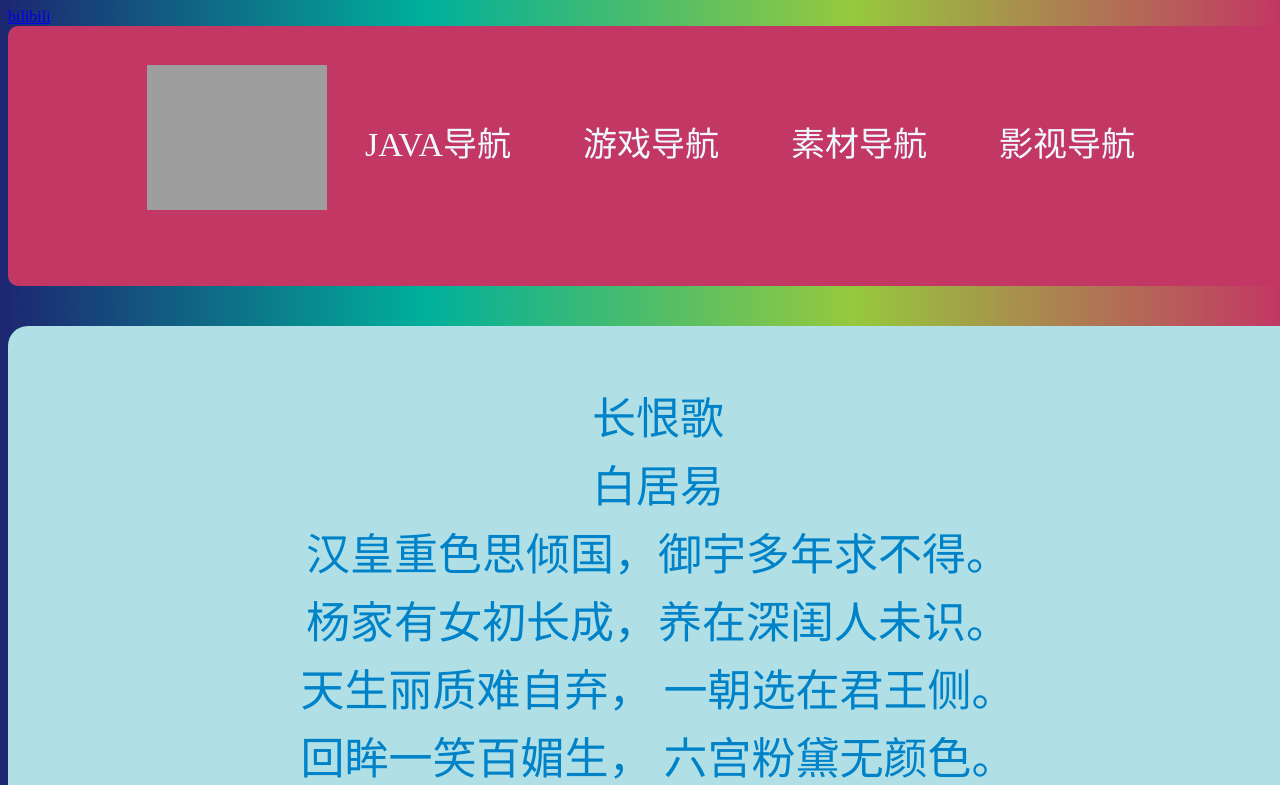
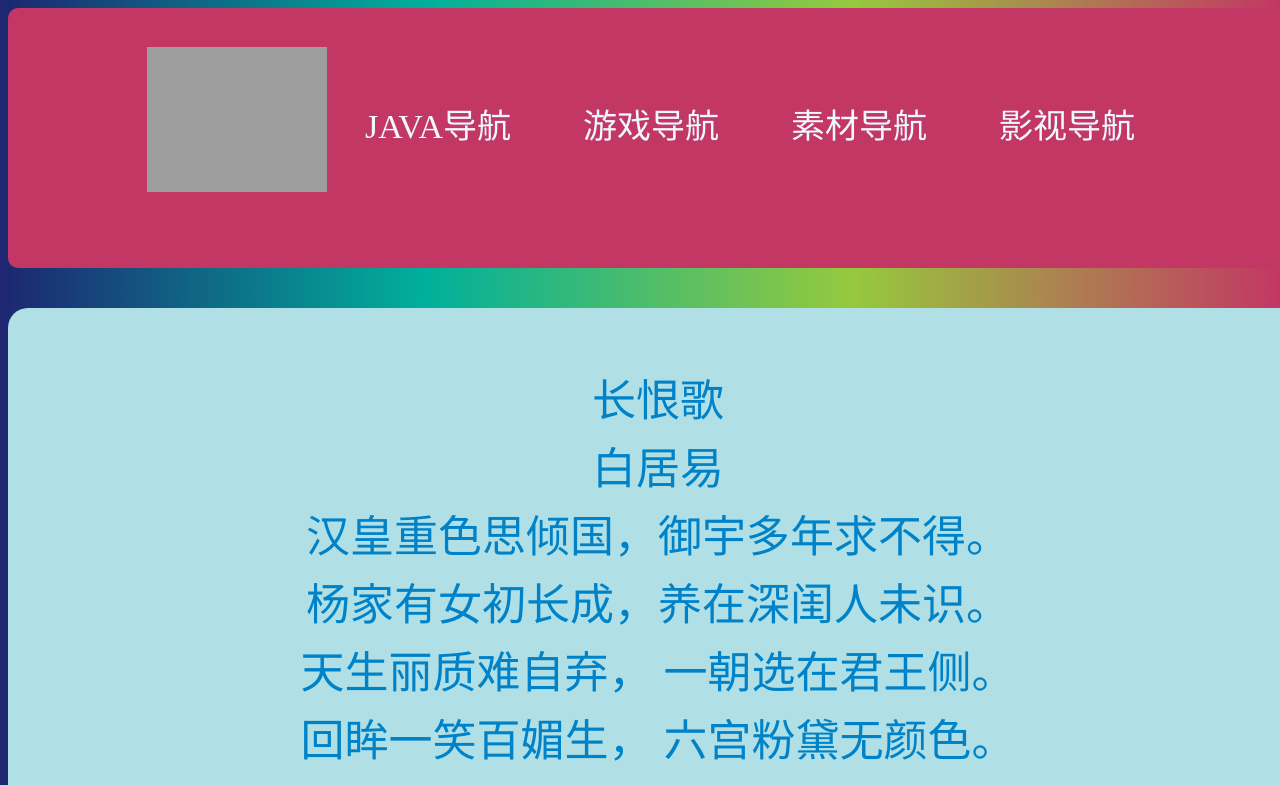
Before and after one commit to GLCC71/litter.github.io, a plain HTML site: page index.html in a window 1280 px wide. Shown: the top 785 px of the page. Drawn offline with Linux system fonts and the light colour scheme; grey boxes are pictures that could not be loaded.

Commit message:
Update index.html

```diff
--- a/index.html
+++ b/index.html
@@ -81,7 +81,6 @@
 
 	</head>
 	<body>
-		<a href="https://www.bilibili.com/">bilibili</a>
 
 		<div class="head">
 			<table align="center">
```
